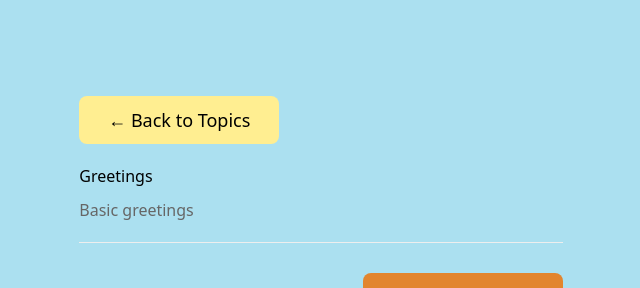
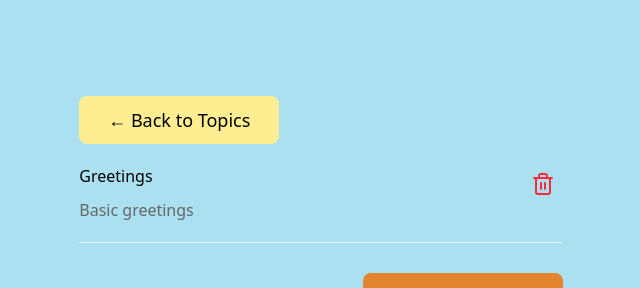
Before and after one commit to Diego-Arreola/MandarinPlayerFront, a React (Vite) app: page /topics/1 in a window 1280 px wide. Shown: the top 288 px of the page, without its empty margins (319-959 px from the left). Built offline with nearby package versions, Linux system fonts and the light colour scheme; no server answers.

Commit message:
feat: delete topic button and implementation to call endpoint

```diff
--- a/src/pages/TopicDetailPage.tsx
+++ b/src/pages/TopicDetailPage.tsx
@@ -3,6 +3,7 @@ import { useParams, useNavigate } from 'react-router-dom';
 import VocabularyList from '../components/VocabularyList';
 import AddVocabularyForm from '../components/AddVocabularyForm';
 import Button from '../components/Button';
+import { Trash2 } from 'lucide-react';
 import { topicService } from '../services/topicService';
 import type { Topic, Vocabulary } from '../services/topicService';
 
@@ -47,6 +48,19 @@ const TopicDetailPage = () => {
         }
     };
 
+    const handleDeleteTopic = async () => {
+        if (!topic) return;
+        if (window.confirm('Are you sure you want to delete this topic? This action cannot be undone.')) {
+            try {
+                await topicService.deleteTopic(topic.id);
+                navigate('/topics');
+            } catch (error) {
+                console.error('Failed to delete topic:', error);
+                alert('Failed to delete topic. Please try again.');
+            }
+        }
+    };
+
     if (isLoading) {
         return <div style={{ textAlign: 'center', padding: '50px' }}>Loading topic...</div>;
     }
@@ -62,9 +76,18 @@ const TopicDetailPage = () => {
                     &larr; Back to Topics
                 </Button>
 
-                <div style={{ borderBottom: '1px solid #eee', paddingBottom: '20px' }}>
-                    <h2 style={{ color: 'var(--secondary-color)', margin: '0 0 10px 0' }}>{topic.name}</h2>
-                    <p style={{ color: '#666', margin: 0 }}>{topic.description}</p>
+                <div style={{ borderBottom: '1px solid #eee', paddingBottom: '20px', display: 'flex', justifyContent: 'space-between', alignItems: 'flex-start' }}>
+                    <div>
+                        <h2 style={{ color: 'var(--secondary-color)', margin: '0 0 10px 0' }}>{topic.name}</h2>
+                        <p style={{ color: '#666', margin: 0 }}>{topic.description}</p>
+                    </div>
+                    <button
+                        onClick={handleDeleteTopic}
+                        className="text-red-500 hover:text-red-700 transition-colors p-2 rounded hover:bg-red-50 cursor-pointer"
+                        title="Delete Topic"
+                    >
+                        <Trash2 size={24} />
+                    </button>
                 </div>
             </div>
 
--- a/src/services/topicService.ts
+++ b/src/services/topicService.ts
@@ -64,6 +64,22 @@ export const topicService = {
     }
   },
 
+  deleteTopic: async (id: string): Promise<void> => {
+    try {
+      const response = await fetch(`${API_ENDPOINTS.TOPICS}/${id}`, {
+        method: 'DELETE',
+        headers: getHeaders()
+      });
+      if (!response.ok) throw new Error('Error deleting topic');
+    } catch (error) {
+      console.warn("API failed, using mock data", error);
+      const index = mockTopics.findIndex(t => t.id === id);
+      if (index > -1) {
+        mockTopics.splice(index, 1);
+      }
+    }
+  },
+
   getTopicById: async (id: string): Promise<Topic | undefined> => {
     try {
       const response = await fetch(`${API_ENDPOINTS.TOPICS}/${id}`, {
```
